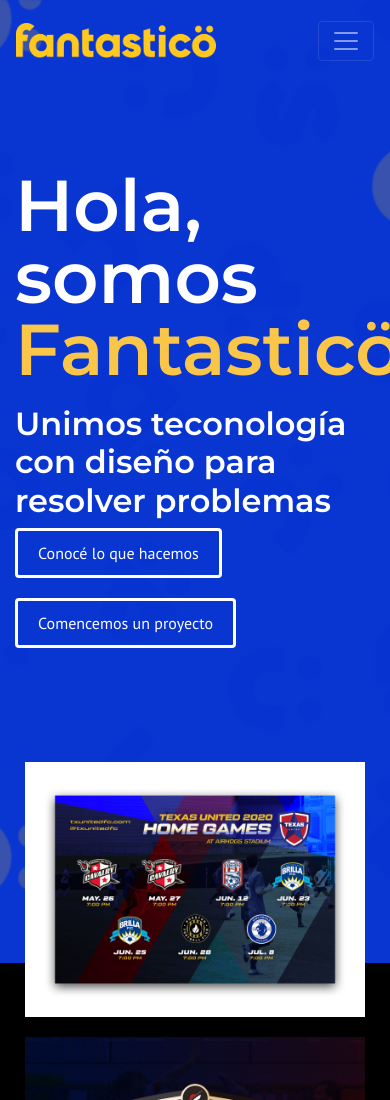
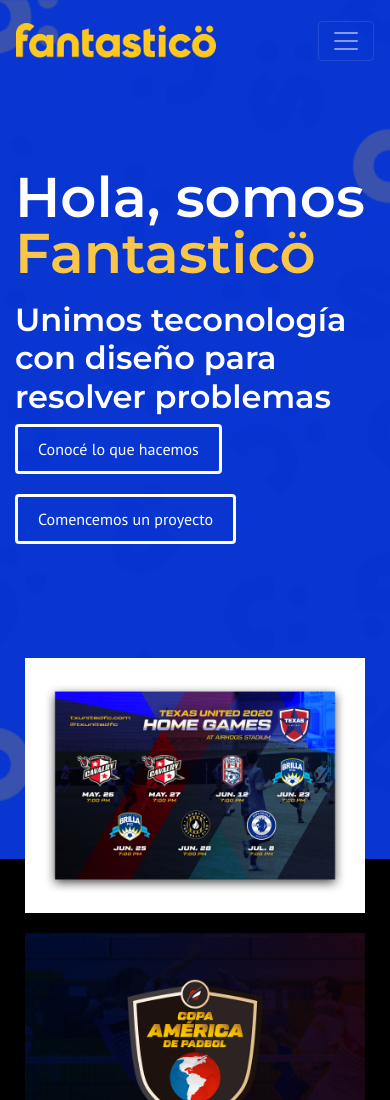
Before and after one commit to matiasprego/codertastico, a plain HTML site: page index.html in a window 390 px wide. Shown: the top 1100 px of the page. Drawn offline with nearby package versions, Linux system fonts and the light colour scheme.

Commit message:
fix h1 home

```diff
--- a/css/estilos.scss
+++ b/css/estilos.scss
@@ -622,7 +622,7 @@
         flex: 1 100%;
     }
     .home #hero h1 {
-        font-size:4em;
+        font-size:3.5rem;
     }
     .btn {
         margin-bottom:20px;
```
Also changed, not shown: css/estilos.css.
